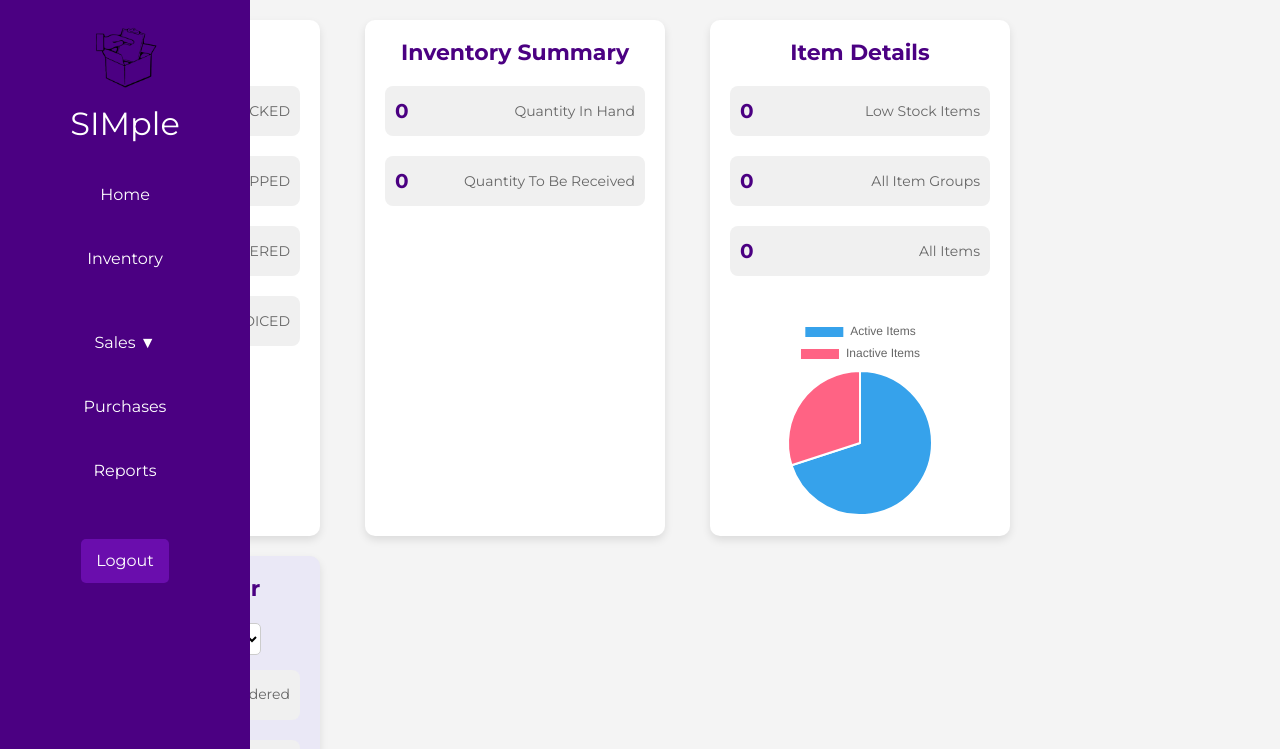
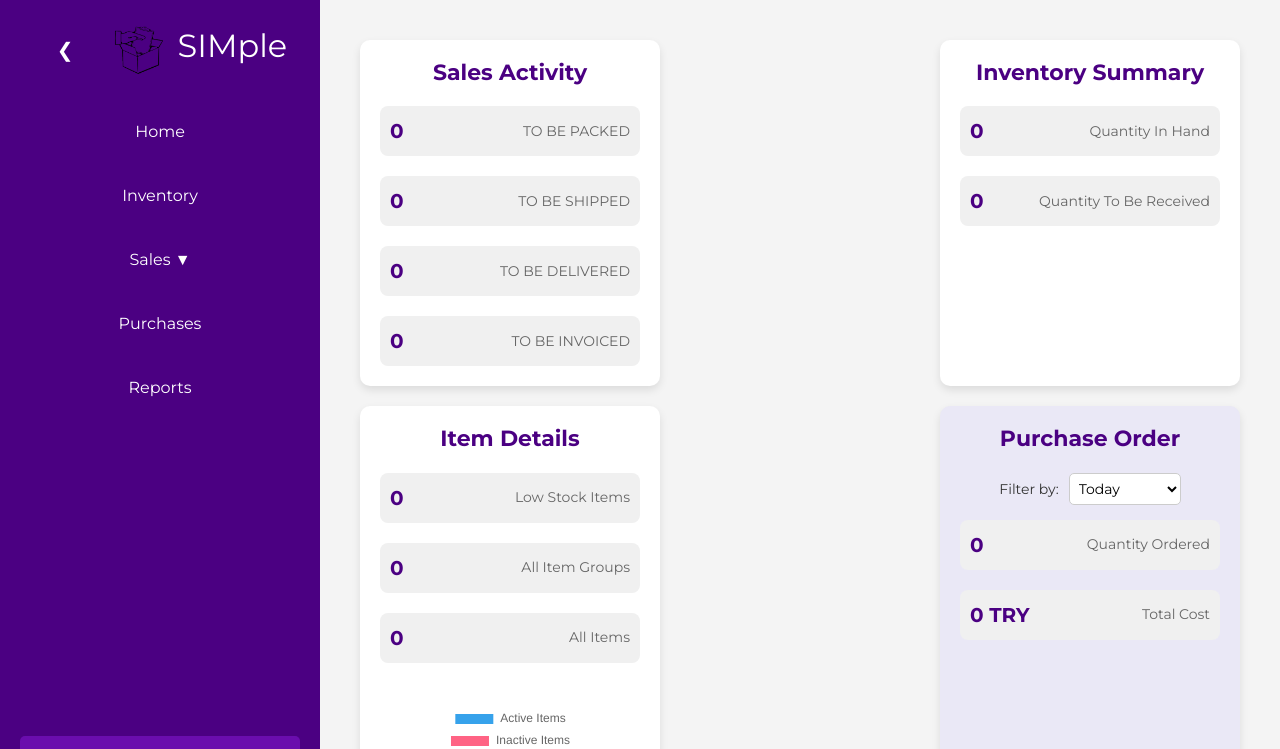
Before and after one commit to imrandurmus/inventory-management-system, a React (Vite) app in the folder frontend/: page /employee/dashboard in a window 1280 px wide. Shown: the top 749 px of the page. Built offline with nearby package versions, Linux system fonts and the light colour scheme.

Commit message:
Modified the employee dashboard to look more pleasant and added drop downs.

```diff
--- a/frontend/src/EmployeeDashboard/EmployeePage.css
+++ b/frontend/src/EmployeeDashboard/EmployeePage.css
@@ -1,206 +1,203 @@
-/* EmployeePage.css
-
-Commented these bc these are global styles, they affect other pages
-
-
-* {
-  margin: 0;
-  padding: 0;
-  box-sizing: border-box;
-}
-
-html, body {
-  height: 100%;
-  width: 100%;
-  overflow: hidden; /* Prevent unwanted horizontal scrolling
-}
-*/
+/* EmployeePage.css */
 
 .employee-page-container {
   display: flex;
-  position: absolute;
-  top: 0;
-  left: 0;
   min-height: 100vh;
   width: 100%;
   background-color: #f4f4f4;
-  /*width: calc(100% - 250px); Fix: Adjust width dynamically */
-
+  transition: margin-left 0.3s ease-in-out;
 }
 
-/*
+/* Sidebar */
 .sidebar {
-  width: 250px;
-  height: 100%;
+  width: 320px;
   background-color: #4B0082;
   color: white;
   padding: 20px;
+  height: 100vh;
+  position: fixed;
+  transition: width 0.3s ease-in-out;
+  overflow-x: hidden;
   display: flex;
   flex-direction: column;
   align-items: center;
-  overflow-y: auto;
-  /* Allows scrolling if content exceeds height
 }
-*/
 
-/* Sidebar styles */
-.sidebar {
-  width: 250px;
-  background-color: #4B0082;
-  color: white;
-  padding: 20px;
-  height: 100%;
-  position: fixed;
+.sidebar.collapsed {
+  width: 60px;
 }
 
 .sidebar-header {
-  text-align: center;
+  display: flex;
+  align-items: center;
+  justify-content: center;
+  width: 100%;
   margin-bottom: 20px;
 }
 
-.sidebar h2 {
-  color: white;
+.sidebar-logo {
+  width: 80px;
+  height: auto;
+  transition: width 0.3s ease-in-out;
 }
 
-.sidebar-logo {
-  width: 100px;
-  margin-bottom: 10px;
+.sidebar.collapsed .sidebar-logo {
+  width: 40px;
 }
 
-.sidebar ul {
+.toggle-sidebar {
+  background: none;
+  border: none;
+  color: white;
+  font-size: 20px;
+  cursor: pointer;
+}
+
+.sidebar-menu {
   list-style-type: none;
   padding: 0;
   width: 100%;
-  flex-grow: 1;
-  overflow-y: auto;
-  /* Enable scrolling */
+  transition: opacity 0.3s ease-in-out;
 }
 
-.sidebar ul li {
+.sidebar-menu li {
+  padding: 10px;
+  text-align: center;
+  white-space: nowrap;
+  overflow: hidden;
+  position: relative;
+}
+
+.sidebar-menu li a,
+.dropdown-button {
+  display: flex;
+  align-items: center;
+  justify-content: center;
+  color: white;
+  text-decoration: none;
+  padding: 10px;
+  border-radius: 5px;
+  transition: background 0.3s, width 0.3s;
   width: 100%;
-  padding: 10px 0;
+  cursor: pointer;
+}
+
+.sidebar.collapsed .sidebar-menu li a,
+.sidebar.collapsed .logout-button,
+.sidebar.collapsed .dropdown-button {
+  display: none;
+}
+
+.sidebar-menu li a:hover,
+.dropdown-button:hover {
+  background-color: #6A0DAD;
+}
+
+/* Dropdown Menu Fix */
+.dropdown {
+  position: relative;
+  width: 100%;
+}
+
+.dropdown-menu {
+  display: none;
+  background-color: #6A0DAD;
+  border-radius: 5px;
+  padding: 10px;
+  width: 100%;
+  text-align: center;
+  position: absolute;
+  top: 100%;
+  left: 0;
+  z-index: 1000;
+}
+
+.dropdown.open .dropdown-menu {
+  display: block;
+  position: relative;
+}
+
+.dropdown-button {
+  background: none;
+  border: none;
+  color: white;
+  font-size: 16px;
+  cursor: pointer;
+  width: 100%;
   text-align: center;
 }
 
-/* Regular sidebar links */
-.sidebar ul li a {
-  color: white;
-  text-decoration: none;
-  display: block;
-  padding: 10px;
-  border-radius: 5px;
-  font-size: 16px;
+.sidebar.collapsed .dropdown-menu {
+  display: none !important;
 }
 
-.sidebar ul li a:hover {
-  background-color: #6A0DAD;
-}
-
-/* Active link */
-.sidebar ul li a.active {
-  background-color: #6A0DAD;
-  color: white;
-}
-
-/* Dropdown Menu Styling */
-.sidebar ul li.dropdown {
-  position: relative;
-}
-
-/* Hide dropdown by default */
-.sidebar ul li .dropdown-menu {
-  display: none;
-  position: absolute;
-  top: 100%;
-  left: 0;
-  background-color: #6A0DAD;
-  width: 100%;
-  border-radius: 5px;
-  padding: 10px;
-  z-index: 1;
-}
-
-/* Fix: Style the "Sales" button to match sidebar links */
-.sidebar ul li button {
-  background: none;
-  border: none;
-  color: white;
-  text-decoration: none;
-  display: block;
-  padding: 10px;
-  border-radius: 5px;
-  font-size: 16px;
-  width: 100%;
-  cursor: pointer;
-  text-align: center;
-}
-
-/* Hover effect for button */
-.sidebar ul li button:hover {
-  background-color: #6A0DAD;
-}
-
-/* Active state */
-.sidebar ul li button.active {
-  background-color: #6A0DAD;
-  color: white;
-}
-
-/* Dropdown menu */
-.sidebar ul li .dropdown-menu {
-  display: none;
-  position: absolute;
-  top: 100%;
-  left: 0;
-  background-color: #6A0DAD;
-  width: 100%;
-  border-radius: 5px;
-  padding: 10px;
-  z-index: 1;
-}
-
-/* Show dropdown when hovered */
-.sidebar ul li.dropdown:hover .dropdown-menu {
-  display: block;
-}
-
-/* Style dropdown links */
-.sidebar ul li .dropdown-menu a {
-  padding: 8px;
-  text-align: left;
-  font-size: 14px;
-}
-
-/* Hover effect for dropdown items */
-.sidebar ul li .dropdown-menu a:hover {
-  background-color: #8A2BE2;
-}
-
-button {
+/* Logout Button */
+.logout-button {
   background-color: #6A0DAD;
   color: white;
   border: none;
   padding: 10px 15px;
-  margin-top: 20px;
+  margin-top: auto;
   cursor: pointer;
   border-radius: 5px;
+  width: 100%;
+  transition: opacity 0.3s ease-in-out;
 }
 
-button:hover {
+.logout-button:hover {
   background-color: #8A2BE2;
 }
 
+/* Content Area */
 .content-container {
-  width: calc(100% - 250px);
-  /* Fill remaining space */
-  height: 100%;
-  /* Full height of the parent */
-  display: flex;
-  flex-direction: column;
-  justify-content: center;
-  /* Center content */
-  align-items: center;
-  overflow-y: auto;
-  /* Allow content to scroll if needed */
-  background-color: white;
+  margin-left: 320px;
+  padding: 20px;
+  transition: margin-left 0.3s ease-in-out;
+  width: calc(100% - 320px);
 }
+
+.sidebar.collapsed + .content-container {
+  margin-left: 60px;
+  width: calc(100% - 60px);
+}
+
+/* Responsive Design */
+@media (max-width: 768px) {
+  .sidebar {
+    width: 80px;
+    padding: 10px;
+  }
+
+  .sidebar.collapsed {
+    width: 0;
+    padding: 0;
+  }
+
+  .sidebar-logo {
+    width: 50px;
+  }
+
+  .sidebar-menu li a {
+    font-size: 14px;
+    padding: 8px;
+  }
+
+  .dropdown-button {
+    font-size: 14px;
+    padding: 8px;
+  }
+
+  .logout-button {
+    font-size: 14px;
+  }
+
+  .content-container {
+    margin-left: 80px;
+    width: calc(100% - 80px);
+  }
+
+  .sidebar.collapsed + .content-container {
+    margin-left: 0;
+    width: 100%;
+  }
+}
--- a/frontend/src/EmployeeDashboard/EmployeePage.tsx
+++ b/frontend/src/EmployeeDashboard/EmployeePage.tsx
@@ -7,43 +7,53 @@ const EmployeePage: React.FC = () => {
   const location = useLocation();
   const [isHomePage, setIsHomePage] = useState(false);
   const [isSalesDropdownOpen, setIsSalesDropdownOpen] = useState(false);
+  const [isSidebarOpen, setIsSidebarOpen] = useState(true);
 
-  // Check if on Home Page
   useEffect(() => {
     setIsHomePage(location.pathname === "/employee/home");
   }, [location]);
 
   const handleLogout = () => {
-    localStorage.removeItem("userRole"); // Clear user role
-    navigate("/"); // Redirect to login
+    localStorage.removeItem("userRole");
+    navigate("/");
   };
 
   const toggleSalesDropdown = () => {
     setIsSalesDropdownOpen(!isSalesDropdownOpen);
   };
 
+  const toggleSidebar = () => {
+    setIsSidebarOpen(!isSidebarOpen);
+  };
+
   return (
-    <div className="employee-page-container">
+    <div className={`employee-page-container ${isSidebarOpen ? "sidebar-open" : "sidebar-collapsed"}`}>
       {/* Sidebar */}
-      <div className="sidebar">
+      <aside className={`sidebar ${isSidebarOpen ? "expanded" : "collapsed"}`}>
         <div className="sidebar-header">
+          <button className="toggle-sidebar" onClick={toggleSidebar}>
+            {isSidebarOpen ? "❮" : "❯"}
+          </button>
+          {isSidebarOpen && (
+            <Link to="/employee/home">
               <img src="/logo.png" alt="SIMple Logo" className="sidebar-logo" />
-          <h2>SIMple</h2>
+            </Link>
+          )}
+          {isSidebarOpen && <h2>SIMple</h2>}
         </div>
-        <ul>
+        <nav>
+          <ul className="sidebar-menu">
             <li>
               <Link to="/employee/home">Home</Link>
             </li>
             <li>
               <Link to="/employee/inventory">Inventory</Link>
             </li>
-          {/* Sales Link with Dropdown */}
             <li className={`dropdown ${isSalesDropdownOpen ? "open" : ""}`}>
               <button className="dropdown-button" onClick={toggleSalesDropdown}>
                 Sales ▼
               </button>
-            {isSalesDropdownOpen && (
-              <ul className="dropdown-menu">
+              <ul className={`dropdown-menu ${isSalesDropdownOpen ? "show" : "hide"}`}>
                 <li><Link to="/employee/sales/customers">Customers</Link></li>
                 <li><Link to="/employee/sales/orders">Sales Orders</Link></li>
                 <li><Link to="/employee/sales/packages">Packages</Link></li>
@@ -52,7 +62,6 @@ const EmployeePage: React.FC = () => {
                 <li><Link to="/employee/sales/payments">Payments Received</Link></li>
                 <li><Link to="/employee/sales/returns">Sales Returned</Link></li>
               </ul>
-            )}
             </li>
             <li>
               <Link to="/employee/purchases">Purchases</Link>
@@ -61,17 +70,15 @@ const EmployeePage: React.FC = () => {
               <Link to="/employee/reports">Reports</Link>
             </li>
           </ul>
+        </nav>
         <button onClick={handleLogout} className="logout-button">Logout</button>
-      </div>
+      </aside>
 
       {/* Content Area */}
-      <div className="content-container">
-        {/* Show Top Navbar only on Home Page */}
+      <main className="content-container">
         {isHomePage && <div className="top-navbar"></div>}
-
-        {/* Render Child Routes */}
         <Outlet />
-      </div>
+      </main>
     </div>
   );
 };
```
Lines whose indentation alone changed are shown as unchanged.
